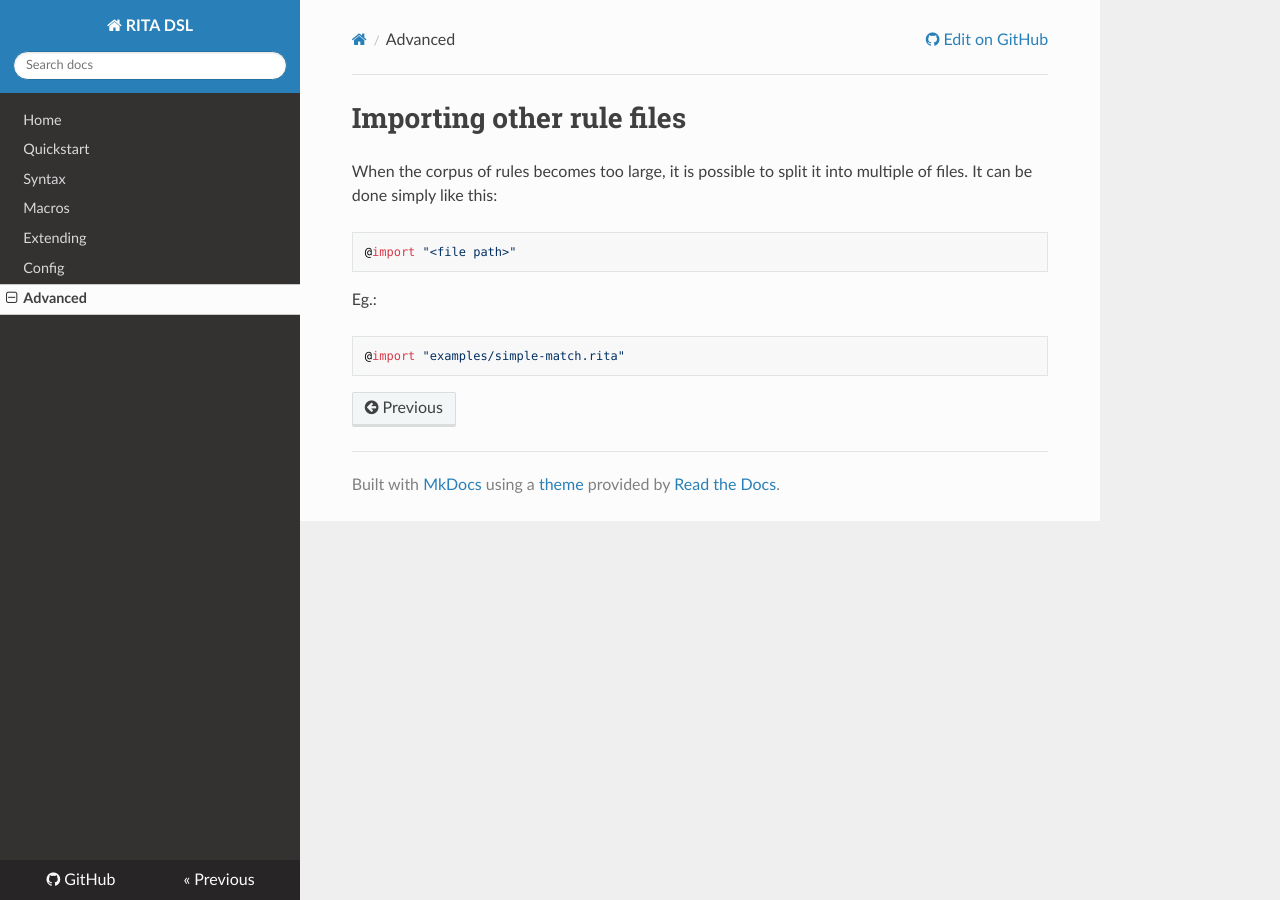
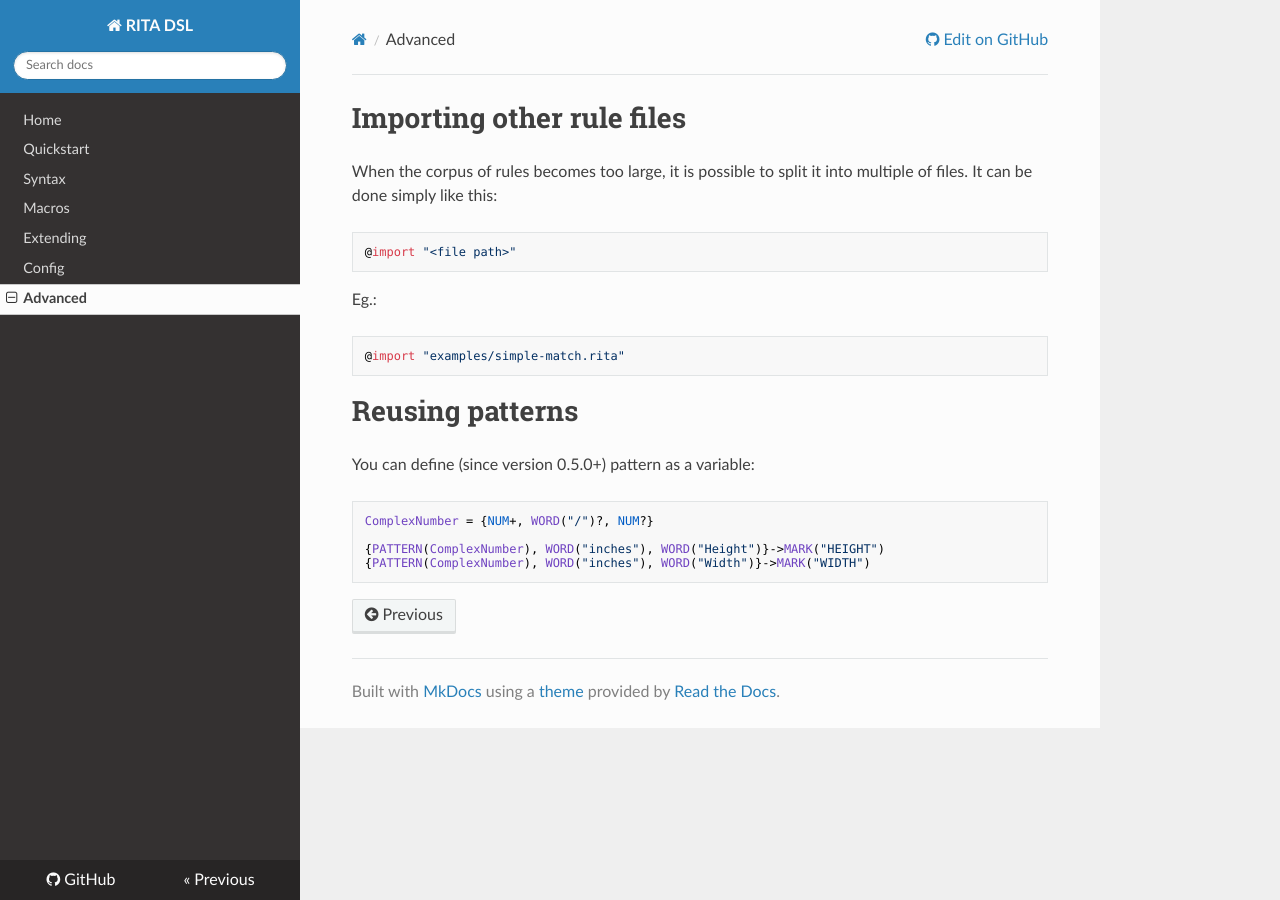
Before and after one commit to zaibacu/rita-dsl, an MkDocs documentation site: the page built from docs/advanced.md, in a window 1280 px wide. Built offline with MkDocs 1.6.1, drawn with Linux system fonts in a browser that asks for light colours; nearby versions of some CDN libraries.

````diff
--- a/docs/advanced.md
+++ b/docs/advanced.md
@@ -11,3 +11,14 @@ Eg.:
 ```
 @import "examples/simple-match.rita"
 ```
+
+# Reusing patterns
+
+You can define (since version 0.5.0+) pattern as a variable:
+
+```
+ComplexNumber = {NUM+, WORD("/")?, NUM?}
+
+{PATTERN(ComplexNumber), WORD("inches"), WORD("Height")}->MARK("HEIGHT")
+{PATTERN(ComplexNumber), WORD("inches"), WORD("Width")}->MARK("WIDTH")
+```
--- a/pyproject.toml
+++ b/pyproject.toml
@@ -1,6 +1,6 @@
 [tool.poetry]
 name = "rita-dsl"
-version = "0.4.7"
+version = "0.5.0"
 description = "DSL for building language rules"
 authors = [
     "Šarūnas Navickas <zaibacu@gmail.com>"
--- a/rita/__init__.py
+++ b/rita/__init__.py
@@ -10,7 +10,7 @@ from rita.precompile import precompile
 
 logger = logging.getLogger(__name__)
 
-__version__ = (0, 4, 7, os.getenv("VERSION_PATCH"))
+__version__ = (0, 5, 0, os.getenv("VERSION_PATCH"))
 
 
 def get_version():
````
